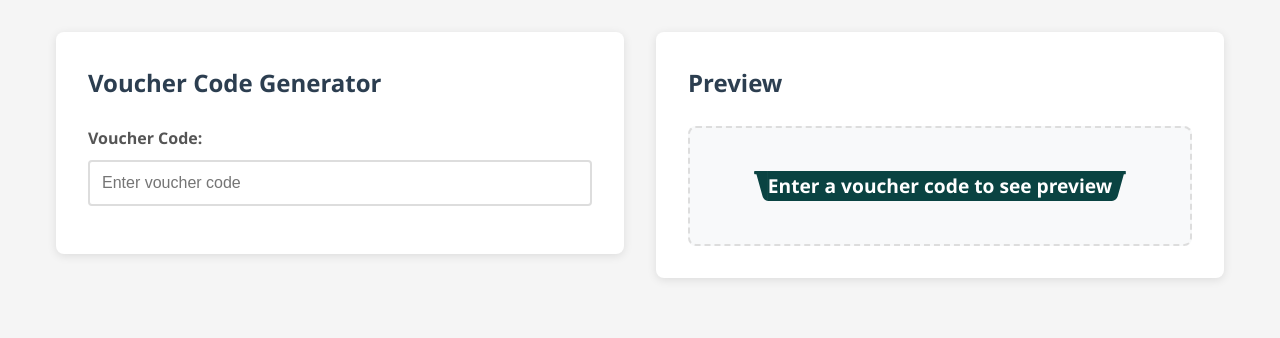
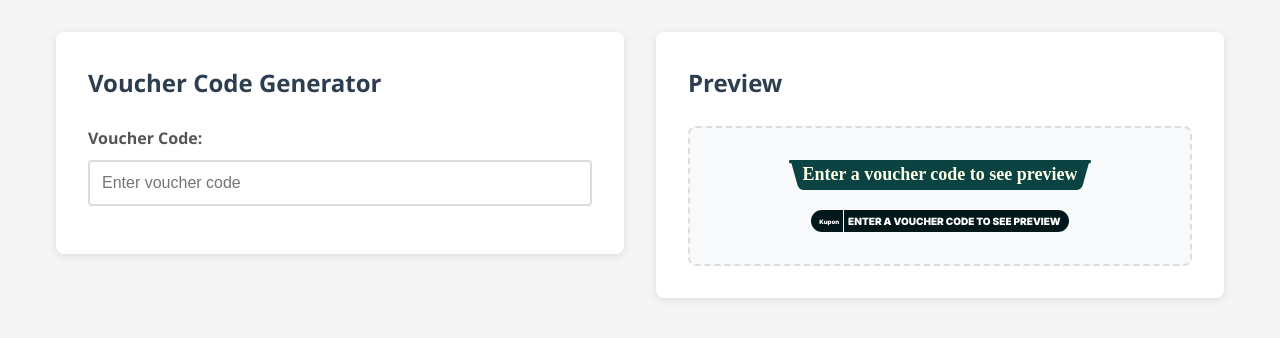
Before and after one commit to alicekile-dh/voucher-code, a website built with Vite: page index.html in a window 1280 px wide. Built offline with nearby package versions, Linux system fonts and the light colour scheme.

Commit message:
voucher code demo

```diff
--- a/index.html
+++ b/index.html
@@ -4,6 +4,10 @@
     <meta charset="UTF-8">
     <meta name="viewport" content="width=device-width, initial-scale=1.0">
     <title>Banner Studio Voucher Code</title>
+    <link rel="preconnect" href="https://fonts.googleapis.com">
+    <link rel="preconnect" href="https://fonts.gstatic.com" crossorigin>
+    <link href="https://fonts.googleapis.com/css2?family=Inter:ital,opsz,wght@0,14..32,100..900;1,14..32,100..900&display=swap" rel="stylesheet">
+
     <link rel="stylesheet" href="styles.css">
 </head>
 <body>
@@ -21,7 +25,7 @@
         <div class="preview-section">
             <h2>Preview</h2>
             <div class="preview-panel">
-                <div id="voucherPreview" class="voucher-display">
+                <div id="voucherPreview1" class="voucher-display">
                     <svg class="intersect" viewBox="-.1 0 12.9 28" fill="none" xmlns="http://www.w3.org/2000/svg">
                         <path d="M12.9473 27.998C10.5561 27.6791 8.5436 25.9695 7.89746 23.6113L2.17188 2.93457H0.90625C0.403761 2.93449 0 2.53064 0 2.03711V0.897461C0 0.403927 0.403761 7.87435e-05 0.90625 0H12.9473V27.998Z" fill="#0A4342"/>
                     </svg>
@@ -29,6 +33,15 @@
                     <svg class="intersect"  viewBox="1 0 12.9 28" fill="none" xmlns="http://www.w3.org/2000/svg">
                         <path d="M13.2378 0.00012207C13.4873 0.0045778 13.7131 0.103949 13.8765 0.264771V2.67883C13.7131 2.83988 13.4875 2.93958 13.2378 2.93958H12.0552L6.34619 23.5802C5.66067 26.0515 3.48835 27.8098 0.946777 27.9982V0.00012207H13.2378Z" fill="#0A4342"/>
                     </svg>
+                </div>
+
+                <div class="voucher-display-2">
+                    <div class="code">
+                        Kupon
+                    </div>
+                    <div class="voucher-code" id="voucherContent2">
+                        Enter a voucher code to see preview
+                    </div>
                 </div>
             </div>
         </div>
@@ -38,6 +51,7 @@
         // Get references to the input and preview elements
         const voucherInput = document.getElementById('voucherCode');
         const voucherContent = document.getElementById('voucherContent')
+        const voucherContent2 = document.getElementById('voucherContent2')
 
         // Add event listener for real-time updates
         voucherInput.addEventListener('input', function() {
@@ -45,8 +59,10 @@
 
             if (inputValue === '') {
                 voucherContent.textContent = 'Enter a voucher code to see preview';
+                voucherContent2.textContent = 'Enter a voucher code to see preview';
             } else {
                 voucherContent.textContent = inputValue;
+                voucherContent2.textContent = inputValue;
             }
         });
     </script>
--- a/styles.css
+++ b/styles.css
@@ -87,6 +87,8 @@ body {
     min-height: 120px;
     display: flex;
     align-items: center;
+    flex-flow: column;
+    gap: 20px;
     justify-content: center;
 }
 
@@ -110,6 +112,52 @@ body {
 
 .voucher-content {
     background-color: #0A4342;
+    color: var(--foodora-Light-Lemon-Yellow, #FFFFE7);
+    text-align: center;
+    font-family: "Right Grotesk";
+    font-size: 18px;
+    font-style: normal;
+    font-weight: 900;
+}
+
+.voucher-display-2 {
+    display: flex;
+    flex-flow: row;
+    justify-content: center;
+    color: white;
+
+    .code {
+        display: flex;
+        height: 22px;
+        padding: 4px 4px 4px 8px;
+        justify-content: center;
+        align-items: center;
+        gap: 4px;
+        border-radius: 23.746px 0 0 23.746px;
+        background: #02171A;
+        font-family: Inter;
+        font-size: 6px;
+        font-style: normal;
+        font-weight: 900;
+        line-height: normal;
+    }
+
+    .voucher-code {
+        display: flex;
+        height: 22px;
+        padding: 4px 8px 4px 4px;
+        align-items: center;
+        gap: 1.425px;
+        border-radius: 0 23.746px 23.746px 0;
+        background: #02171A;
+        border-left: #FFF 1px solid;
+        font-family: Inter;
+        font-size: 10px;
+        font-style: normal;
+        font-weight: 900;
+        line-height: 14px; /* 140% */
+        text-transform: uppercase;
+    }
 }
 
 
```
